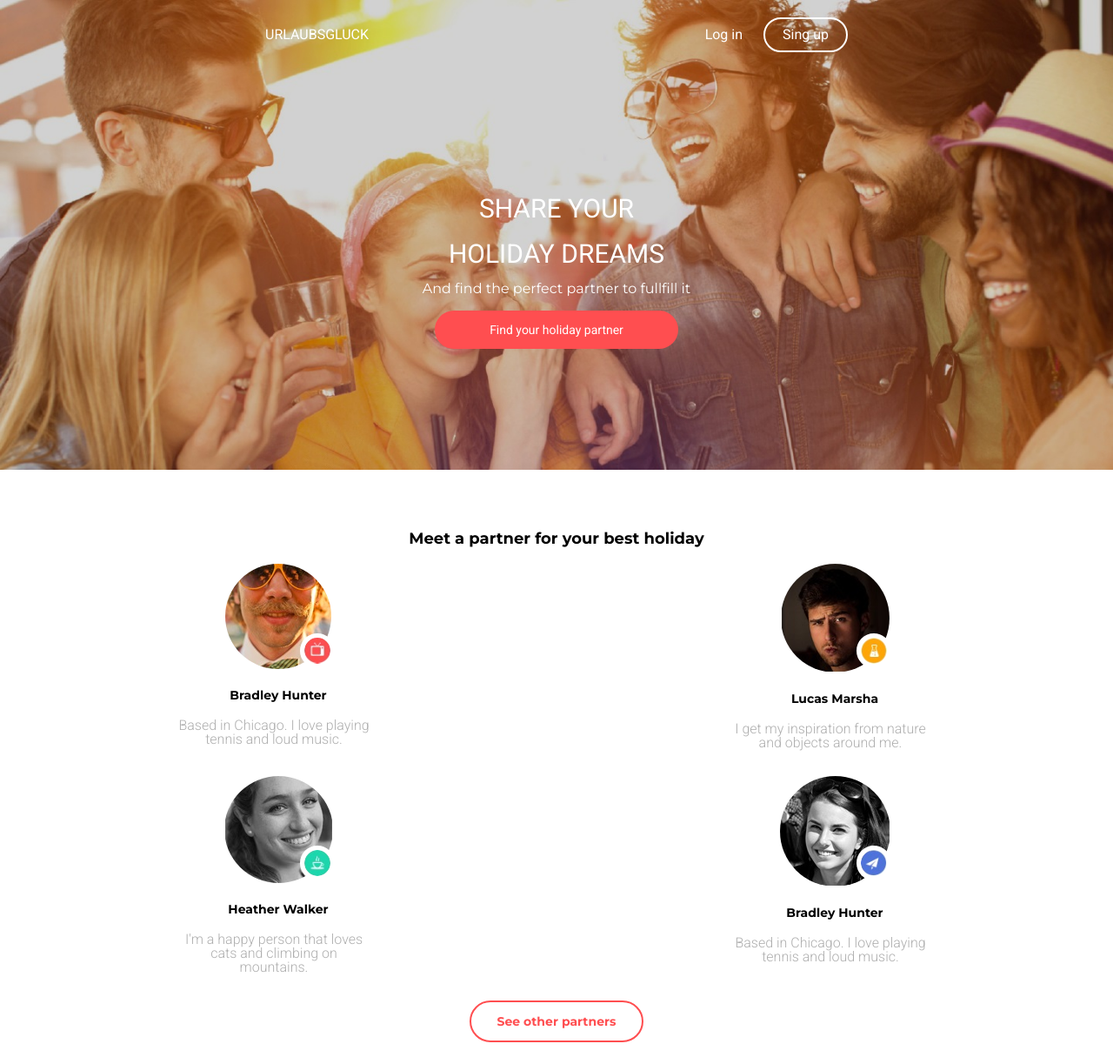
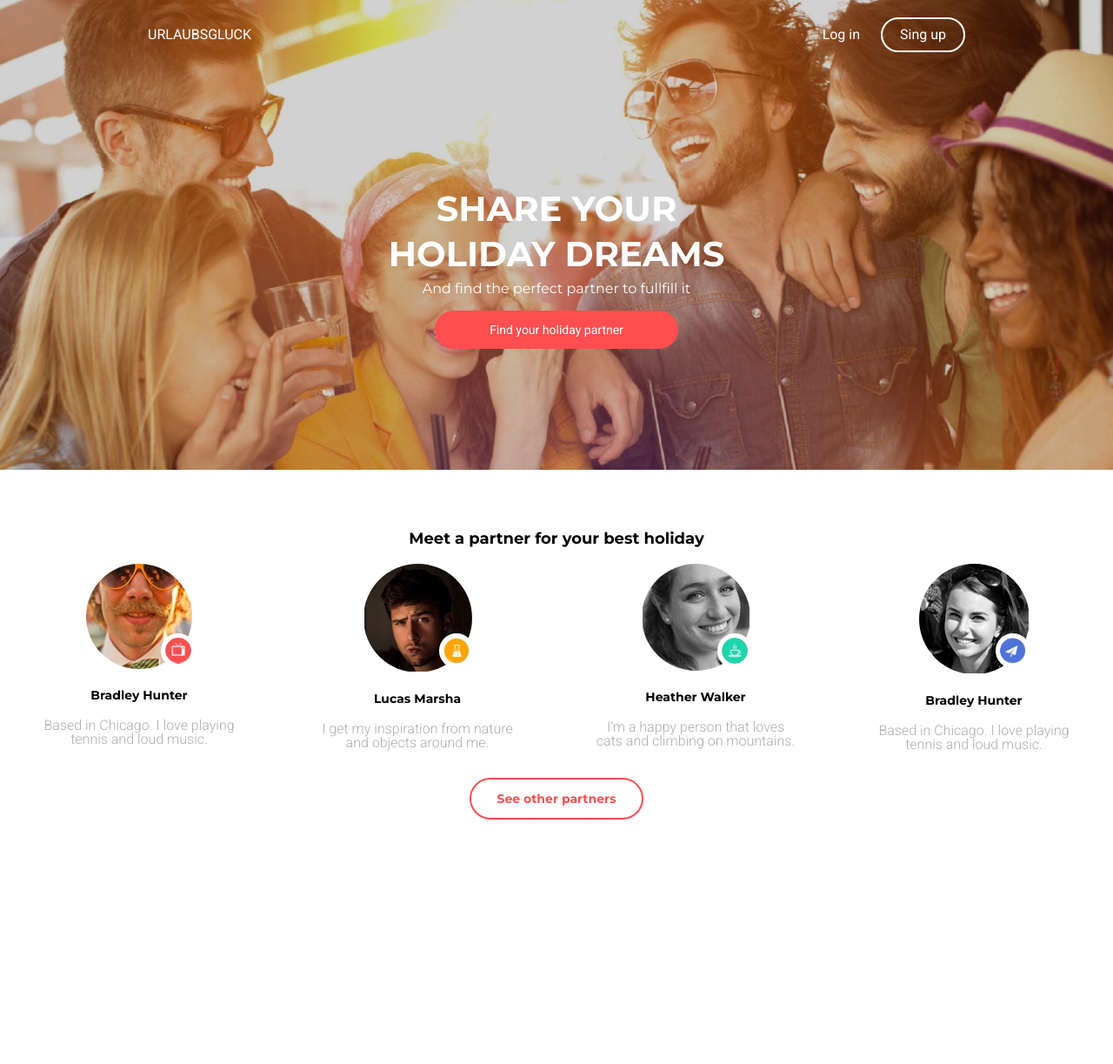
Before and after one commit to AnatolyKorsun/goit-fe-course, a web app: file html-css/module-08/index.html in a window 1280 px wide. Shown: the whole page at 87% size. After the commit the page ends 942 px from the top, so only its background shows below. Run offline with its HTML, style and script files only (its server is not run), Linux system fonts and the light colour scheme.

Commit message:
correction module-08

```diff
--- a/html-css/module-08/css/style.css
+++ b/html-css/module-08/css/style.css
@@ -39,9 +39,11 @@
 }
 .main {
   text-transform: uppercase;
-  font-size: 1.875rem;
+  font-size: 2.5rem;
   line-height: 2.5rem;
   margin-bottom: 0.75rem;
+  font-family: "Montserrat", sans-serif;
+  font-weight: 700;
 }
 .find-partner {
   display: inline-block;
@@ -74,7 +76,8 @@
 }
 
 .partners h3 {
-  display: inline-block;
+  /* display: inline-block; */
+  margin: auto;
   width: 68.75%;
   min-width: 13.75rem;
   max-width: 25rem;
@@ -131,7 +134,6 @@
   font-family: "Roboto", sans-serif;
   font-weight: 300;
   color: rgb(174, 174, 174);
-  width: 13.75rem;
 }
 .partners-list-item {
   margin-bottom: 1.875rem;
@@ -152,7 +154,7 @@
 
 /* @media */
 
-@media (min-width: 768px) and (max-width: 1439px) {
+@media (min-width: 768px) {
   .partners-list {
     display: flex;
     flex-wrap: wrap;
@@ -177,7 +179,7 @@
     padding: 0.9375rem 1.875rem;
   }
 }
-@media (min-width: 1440px) {
+@media (min-width: 940px) {
   .partners-list {
     display: flex;
     flex-wrap: wrap;
```
